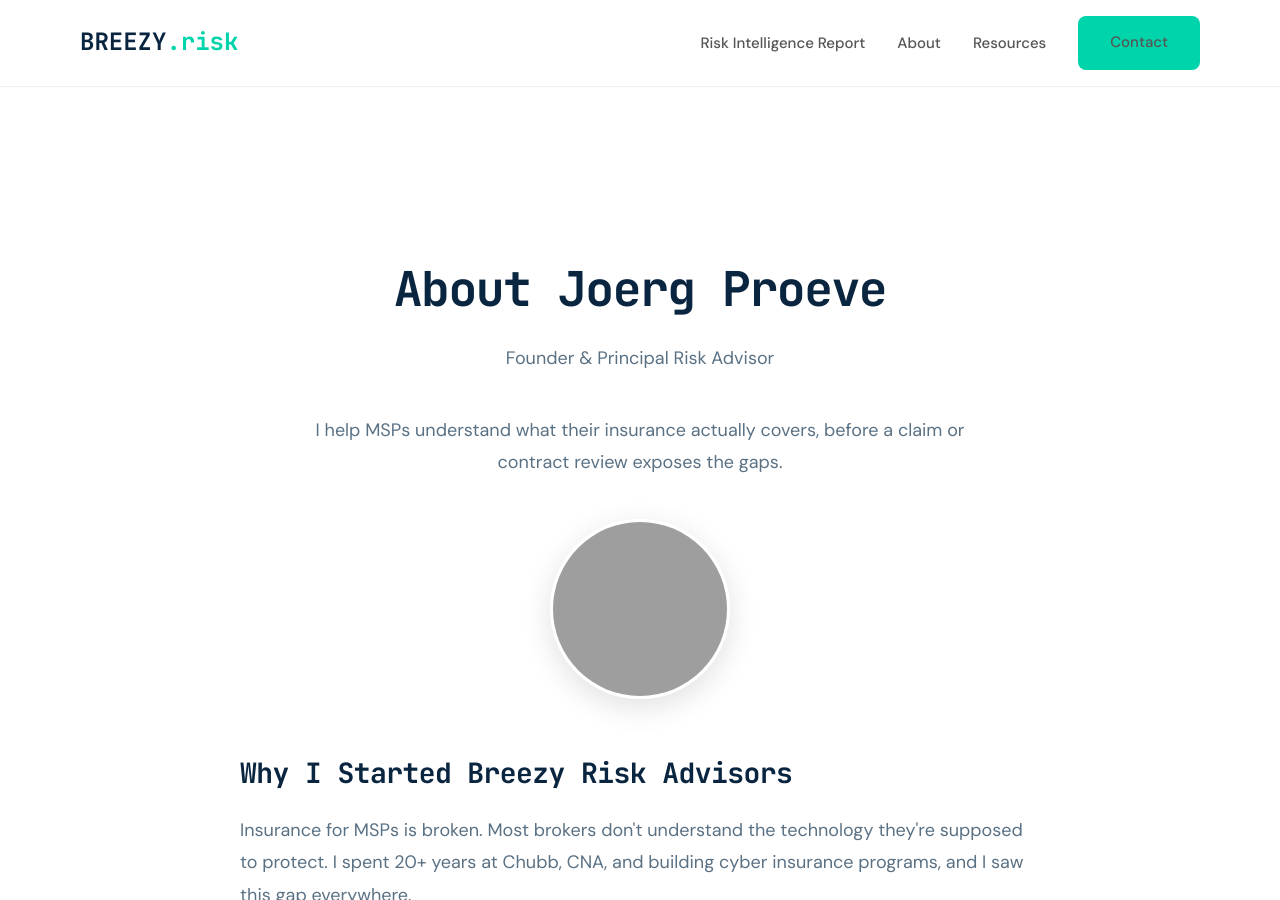
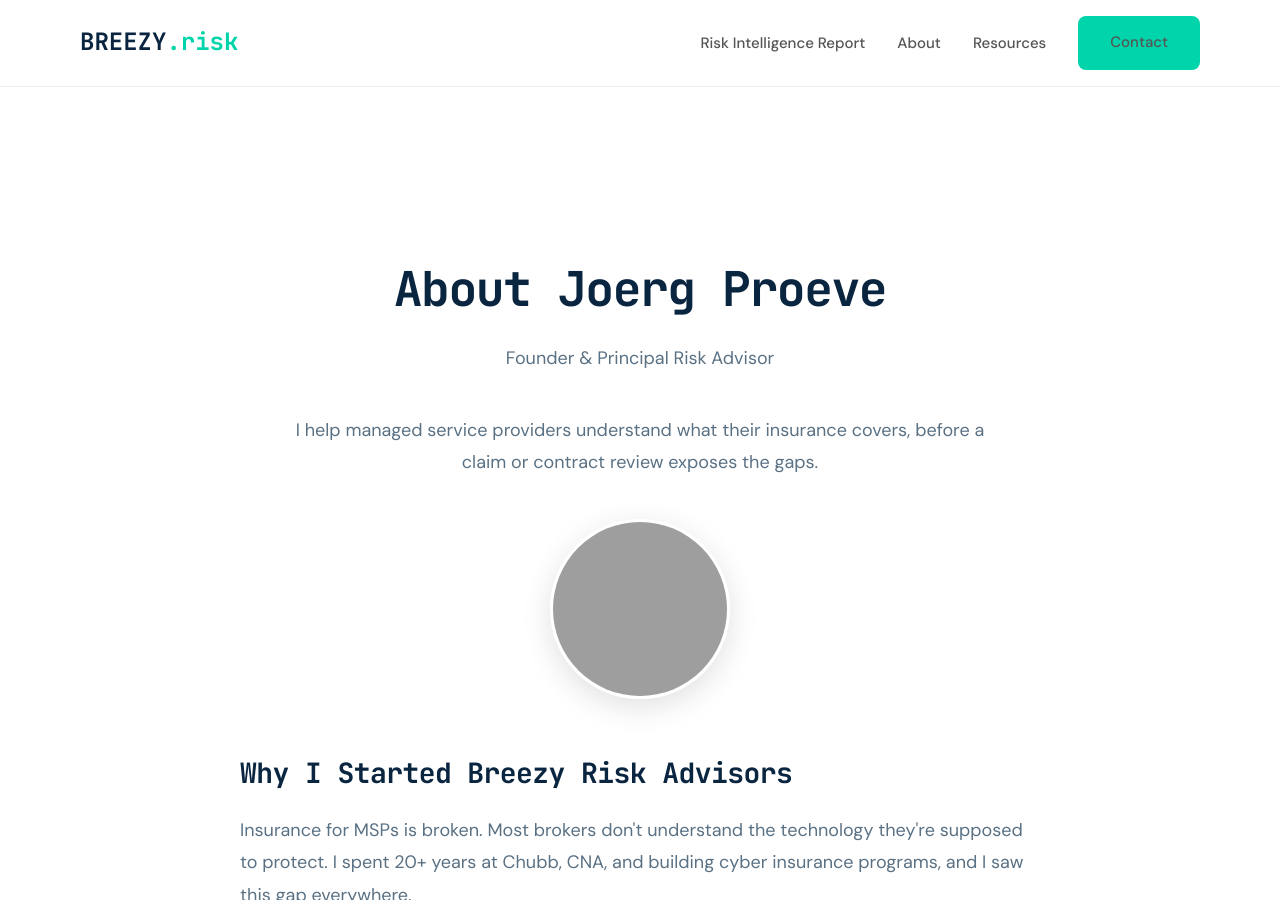
Before and after one commit to joeproe1/breezyins.com, a Jekyll site: the page built from about.html, in a window 1280 px wide and 900 px high. Built offline with Jekyll 4.4.1, drawn with Linux system fonts in a browser that asks for light colours; grey boxes are pictures that could not be loaded.

Commit message:
Spell out MSP on RIR and About pages
RIR: 'your MSP insurance' in hero subhead.
About: 'managed service providers' in sub-header.

Co-Authored-By: Claude Opus 4.6 <noreply@anthropic.com>

```diff
--- a/about.html
+++ b/about.html
@@ -44,7 +44,7 @@ image: /assets/images/joerg-portrait.jpg
         <h1>About Joerg Proeve</h1>
         <p class="subtitle">Founder &amp; Principal Risk Advisor</p>
         <p style="text-align: center; font-size: 18px; color: #5A7184; margin-bottom: 40px; max-width: 700px; margin-left: auto; margin-right: auto;">
-            I help MSPs understand what their insurance actually covers, before a claim or contract review exposes the gaps.
+            I help managed service providers understand what their insurance covers, before a claim or contract review exposes the gaps.
         </p>
 
         <div class="bio-content">
--- a/risk-intelligence-report.html
+++ b/risk-intelligence-report.html
@@ -452,7 +452,7 @@ permalink: /risk-intelligence-report/
   <div class="container rir-wrap">
     <h1>Risk Intelligence Report</h1>
     <p class="rir-subhead">
-      A fast, plain-English review of your insurance and client contracts, designed to show you where coverage will respond, where it will fail, and what to fix before you face a claim or lose a deal.
+      A fast, plain-English review of your MSP insurance and client contracts, designed to show you where coverage will respond, where it will fail, and what to fix before you face a claim or lose a deal.
     </p>
   </div>
 </section>
```
